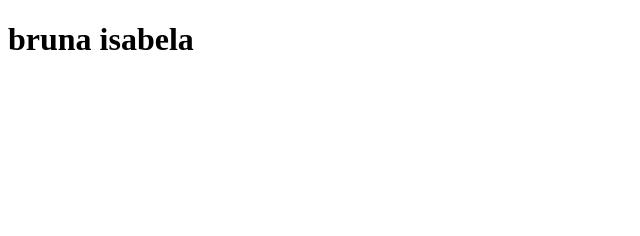
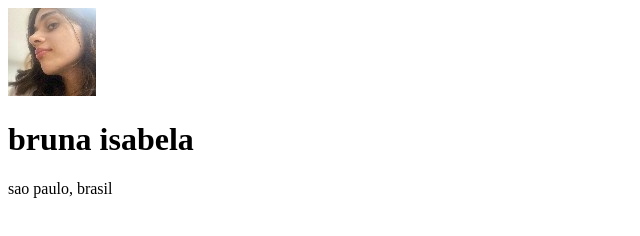
Before and after one commit to brunaisab/meus-links, a plain HTML site: page index.html in a window 1280 px wide. Shown: the whole page, without its empty margins (0-640 px from the left). Drawn offline with Linux system fonts and the light colour scheme.

Commit message:
desenvolvimento do html

```diff
--- a/index.html
+++ b/index.html
@@ -5,7 +5,11 @@
     <meta name="viewport" content="width=device-width, initial-scale=1.0">
     <title>meus-links</title>
 </head>
-<body>
-    <h1>bruna isabela</h1>
+ <body>
+     <div>
+       <img src="./Imagem do WhatsApp de 2024-03-17 à(s) 15.03.28_94de1d30(3).jpg" alt="imagem da criadora da pagina de links, bruna isabela">
+       <h1>bruna isabela</h1>
+       <p>sao paulo, brasil </p>
+    </div>
 </body>
 </html>
```
